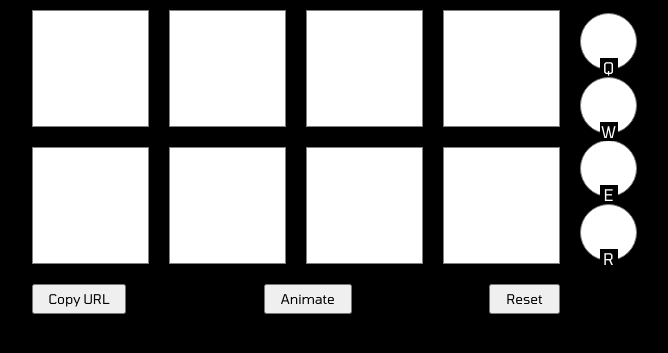
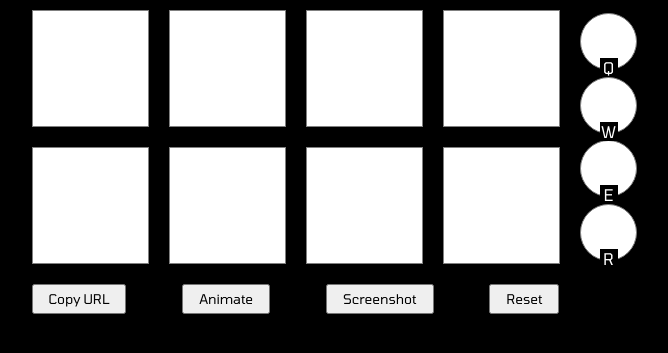
Before and after one commit to Zaokret/battle-aces, a website: page index.html in a window 1280 px wide. Shown: the part 81-434 px from the top of the page, without its empty margins (306-974 px from the left). Drawn offline with Linux system fonts and the light colour scheme; no server answers.

Commit message:
added back screenshot button

```diff
--- a/index.html
+++ b/index.html
@@ -26,6 +26,7 @@
                 <div class="row actions">
                     <button id="share-button" type="button">Copy URL</button>
                     <button id="animate-button" type="button">Animate</button>
+                    <button id="screenshot" type="button">Screenshot</button>
                     <button id="reset-button" type="button">Reset</button>
                 </div>
             </div>
```
